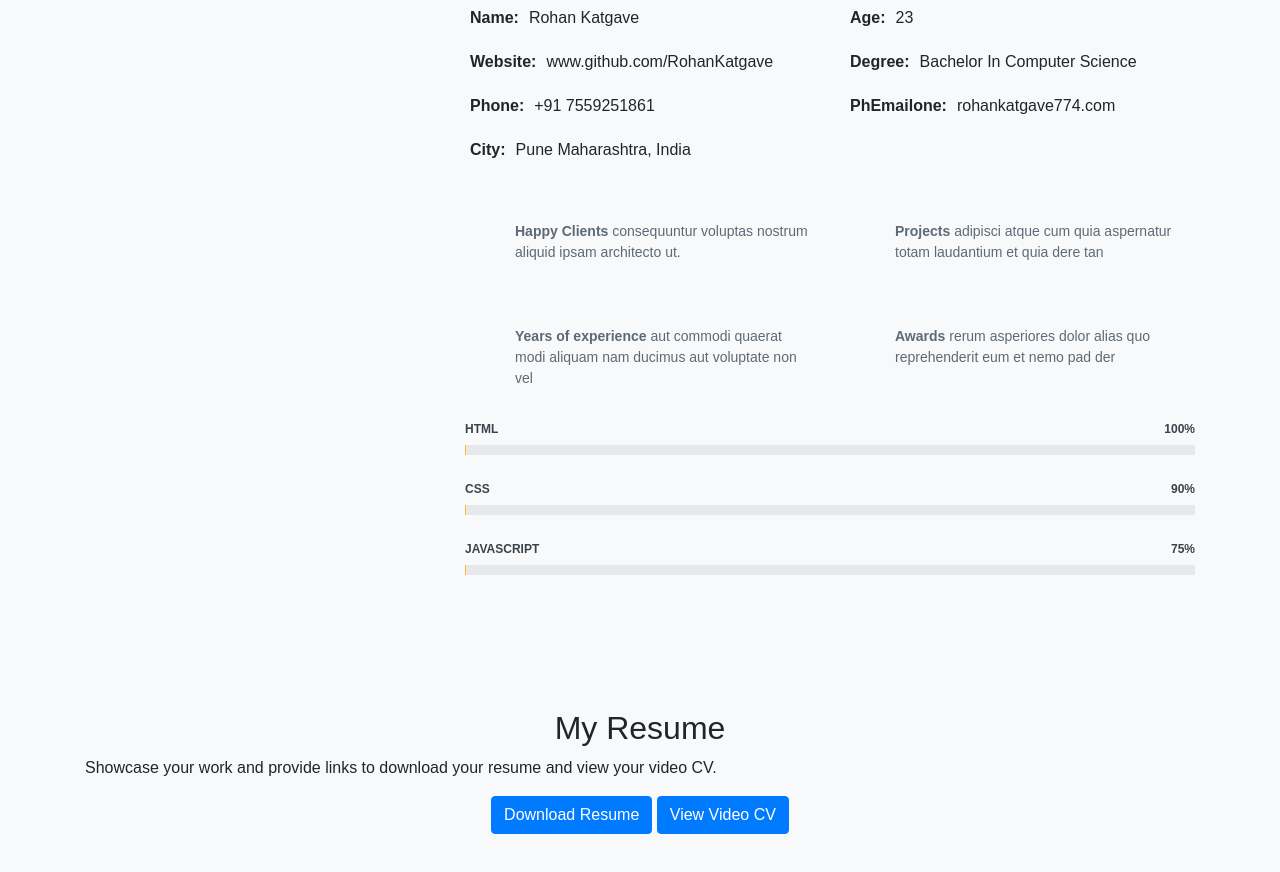
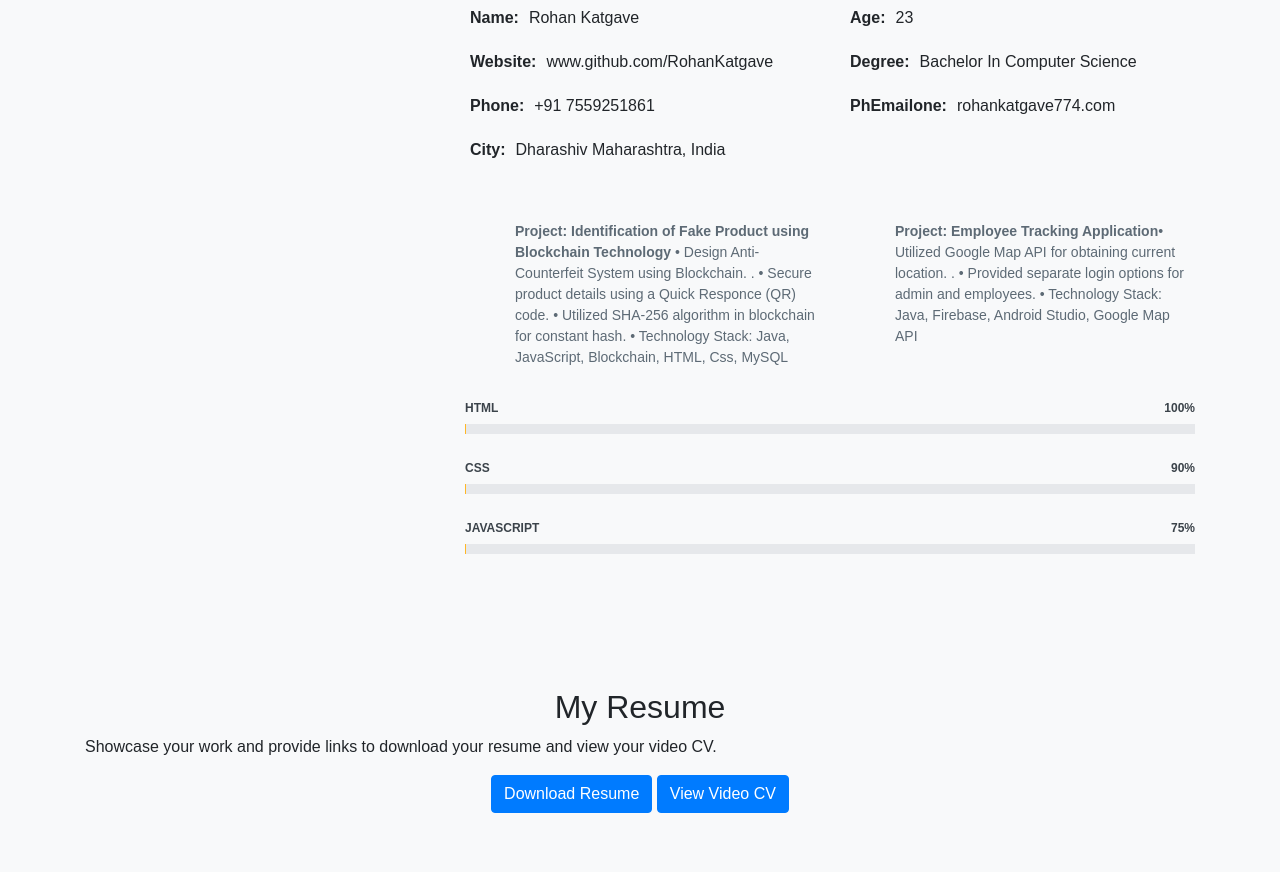
Before and after one commit to RohanKatgave/MyPortfolio, a plain HTML site: page Index.html in a window 1280 px wide. Shown: the part 1020-1892 px from the top of the page. Drawn offline with nearby package versions, Linux system fonts and the light colour scheme.

Commit message:
Update Index.html

```diff
--- a/Index.html
+++ b/Index.html
@@ -69,7 +69,7 @@
                     <li><i class="bi bi-chevron-right"></i> <strong>Name:</strong> <span>Rohan Katgave</span></li>
                     <li><i class="bi bi-chevron-right"></i> <strong>Website:</strong> <span>www.github.com/RohanKatgave</span></li>
                     <li><i class="bi bi-chevron-right"></i> <strong>Phone:</strong> <span>+91 7559251861</span></li>
-                    <li><i class="bi bi-chevron-right"></i> <strong>City:</strong> <span>Pune Maharashtra, India</span></li>
+                    <li><i class="bi bi-chevron-right"></i> <strong>City:</strong> <span>Dharashiv Maharashtra, India</span></li>
                   </ul>
                 </div>
                 <div class="col-lg-6">
@@ -86,7 +86,10 @@
                   <div class="count-box">
                     <i class="bi bi-emoji-smile" style="color: #20b38e;"></i>
                     <span data-purecounter-start="0" data-purecounter-end="232" data-purecounter-duration="1" class="purecounter"></span>
-                    <p><strong>Happy Clients</strong> consequuntur voluptas nostrum aliquid ipsam architecto ut.</p>
+                    <p><strong>Project: Identification of Fake Product using Blockchain Technology</strong> • Design Anti-Counterfeit System using Blockchain. .
+                                                      • Secure product details using a Quick Responce (QR) code.
+                                                      • Utilized SHA-256 algorithm in blockchain for constant hash.
+                                                     • Technology Stack: Java, JavaScript, Blockchain, HTML, Css, MySQL</p>
                   </div>
                 </div>
 
@@ -94,26 +97,10 @@
                   <div class="count-box">
                     <i class="bi bi-journal-richtextr" style="color: #8a1ac2;"></i>
                     <span data-purecounter-start="0" data-purecounter-end="521" data-purecounter-duration="1" class="purecounter"></span>
-                    <p><strong>Projects</strong> adipisci atque cum quia aspernatur totam laudantium et quia dere tan</p>
-                  </div>
+                    <p><strong>Project: Employee Tracking Application</strong>• Utilized Google Map API for obtaining current location. .
+• Provided separate login options for admin and employees.
+• Technology Stack: Java, Firebase, Android Studio, Google Map API                   </div>
                 </div>
-
-                <div class="col-md-6 mt-5 d-md-flex align-items-md-stretch">
-                  <div class="count-box">
-                    <i class="bi bi-clock" style="color: #2cbdee;"></i>
-                    <span data-purecounter-start="0" data-purecounter-end="18" data-purecounter-duration="1" class="purecounter"></span>
-                    <p><strong>Years of experience</strong> aut commodi quaerat modi aliquam nam ducimus aut voluptate non vel</p>
-                  </div>
-                </div>
-
-                <div class="col-md-6 mt-5 d-md-flex align-items-md-stretch">
-                  <div class="count-box">
-                    <i class="bi bi-award" style="color: #ffb459;"></i>
-                    <span data-purecounter-start="0" data-purecounter-end="16" data-purecounter-duration="1" class="purecounter"></span>
-                    <p><strong>Awards</strong> rerum asperiores dolor alias quo reprehenderit eum et nemo pad der</p>
-                  </div>
-                </div>
-              </div>
             </div><!-- End .content-->
 
             <div class="skills-content ps-lg-4">
```
